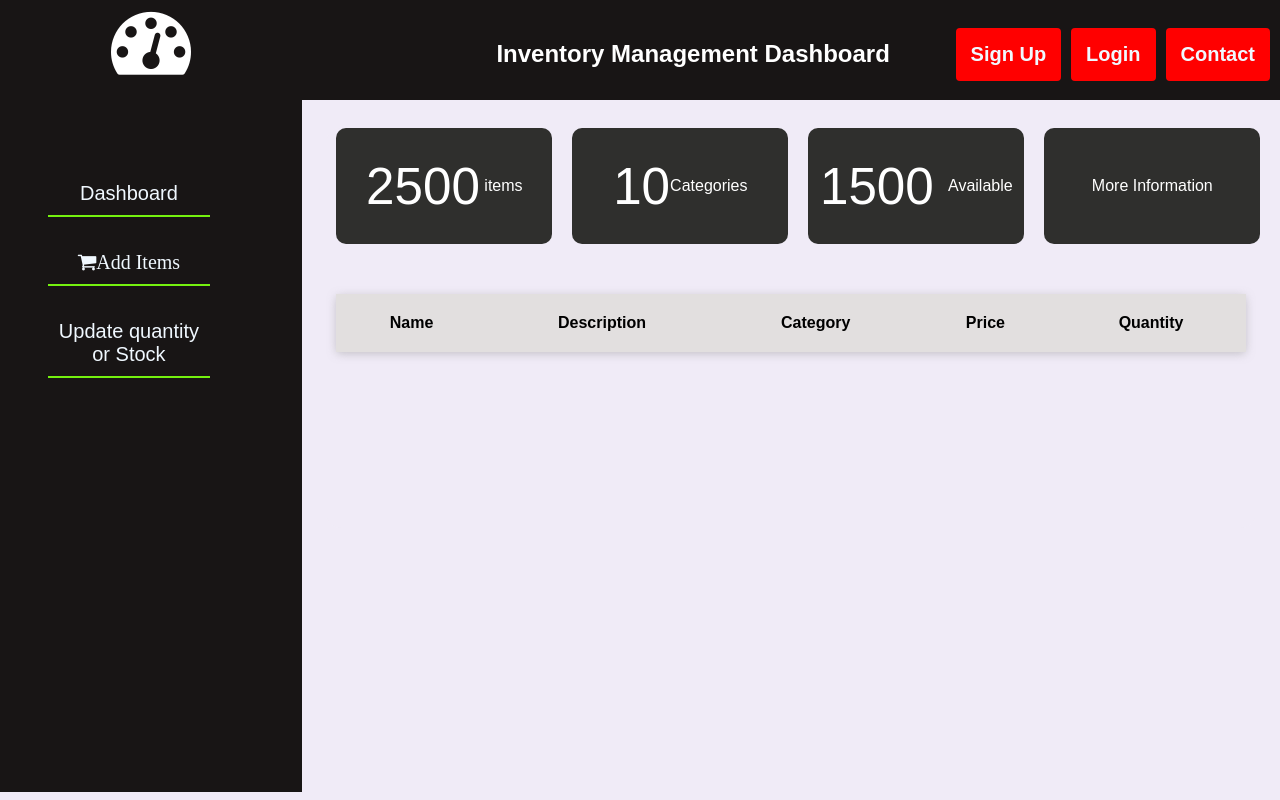
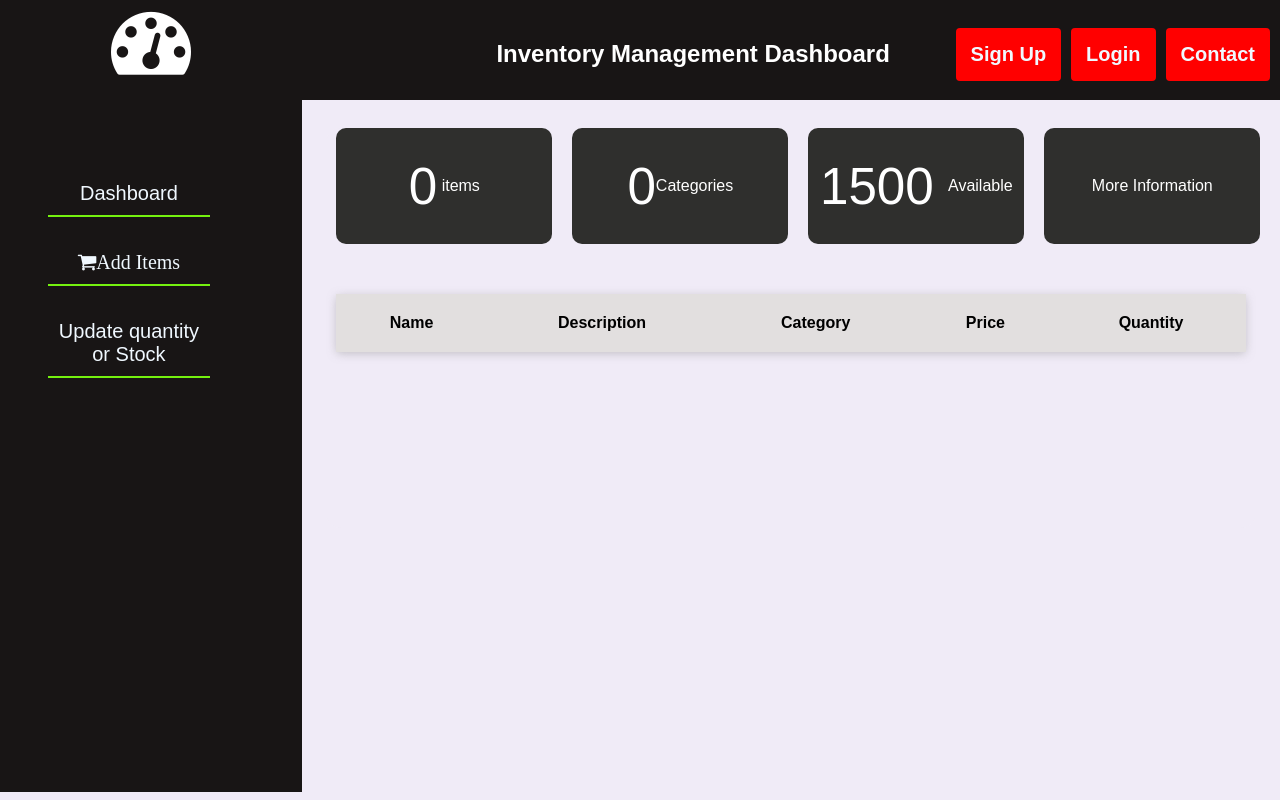
Before and after one commit to EbenezerAnsere/Dashboard3, a plain HTML site: page index.html in a window 1280 px wide. Drawn offline with Linux system fonts and the light colour scheme.

Commit message:
final commit

```diff
--- a/index.html
+++ b/index.html
@@ -52,10 +52,10 @@
                     <div class="group-container">
                         <div class="item">
                             <p class="summary">
-                                <span>2500</span> items</p>
+                                <span>0</span> items</p>
                         </div>
                         <div class="item">
-                            <p class="summary"><span>10</span>Categories</p>
+                            <p class="summary"><span>0</span>Categories</p>
                         </div>
                         <div class="item">
                             <p class="summary">
```
